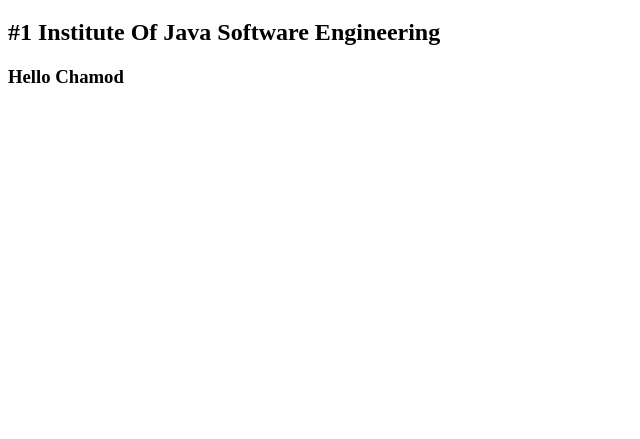
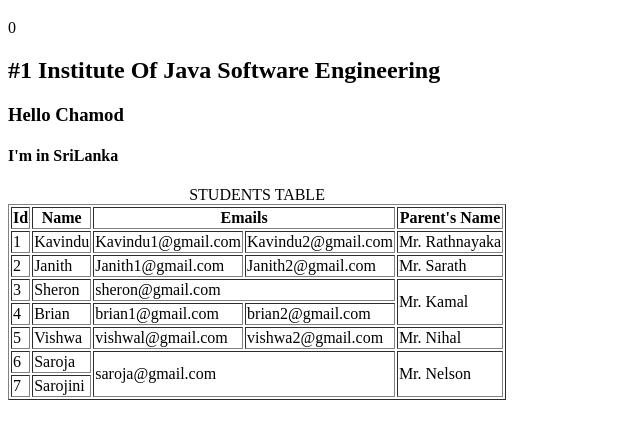
Before and after one commit to thejan25004/GDSE69, a plain HTML site: page index.html in a window 1280 px wide. Shown: the part 61-500 px from the top of the page, without its empty margins (0-640 px from the left). Drawn offline with Linux system fonts and the light colour scheme.

Commit message:
insert line

```diff
--- a/index.html
+++ b/index.html
@@ -1,12 +1,77 @@
 <!DOCTYPE html>
-<html lang="en">
+<html lang="en">  <!-- language    -->
 <head>
     <meta charset="UTF-8">
     <title>Title</title>
+    <link rel = "icon" type="image /x icon " href="assest/3zjl2CgyQm2M4p5p0d7hqA.webp" >
+
 </head>
 <body>
-   <h1> IJSE - Institute Of Software Engineering </h1>
+   <h1> IJSE - Institute Of Software Engineering </h1>0
    <h2>  #1 Institute Of Java Software Engineering  </h2>
-<h3> Hello Chamod </h3>
+   <h3> Hello Chamod </h3>
+   <h4> I'm in SriLanka</h4>
+
+
+
+   <table border="1">
+       <caption>STUDENTS TABLE </caption>
+
+       <tr>
+           <th>Id</th>
+           <th>Name</th>
+           <th colspan="2">Emails</th>
+           <th >Parent's Name</th>
+       </tr>
+
+       <tr>
+           <td>1</td>
+           <td>Kavindu</td>
+           <td>Kavindu1@gmail.com</td>
+           <td>Kavindu2@gmail.com</td>
+           <td>Mr. Rathnayaka</td>
+       </tr>
+       <tr>
+           <td>2</td>
+           <td>Janith</td>
+           <td>Janith1@gmail.com</td>
+           <td>Janith2@gmail.com</td>
+           <td>Mr. Sarath</td>
+       </tr>
+       <tr>
+           <td>3</td>
+           <td>Sheron</td>
+           <td colspan="2">sheron@gmail.com</td>
+           <td rowspan="2">Mr. Kamal</td>
+       </tr>
+       <tr>
+           <td>4</td>
+           <td>Brian</td>
+           <td>brian1@gmail.com</td>
+           <td>brian2@gmail.com</td>
+<!--           <td >Mr. Kamal</td>-->
+       </tr>
+       <tr>
+           <td>5</td>
+           <td>Vishwa</td>
+           <td>vishwal@gmail.com</td>
+           <td>vishwa2@gmail.com</td>
+           <td>Mr. Nihal</td>
+       </tr>
+       <tr>
+           <td>6</td>
+           <td>Saroja</td>
+           <td colspan="2" , rowspan="2">saroja@gmail.com</td>
+           <td rowspan="2">Mr. Nelson</td>
+       </tr>
+       <tr>
+           <td>7</td>
+           <td>Sarojini</td>
+
+       </tr>
+   </table>
+
+
+
 </body>
 </html>
```
Also changed, not shown: assest/3zjl2CgyQm2M4p5p0d7hqA.webp (added).
